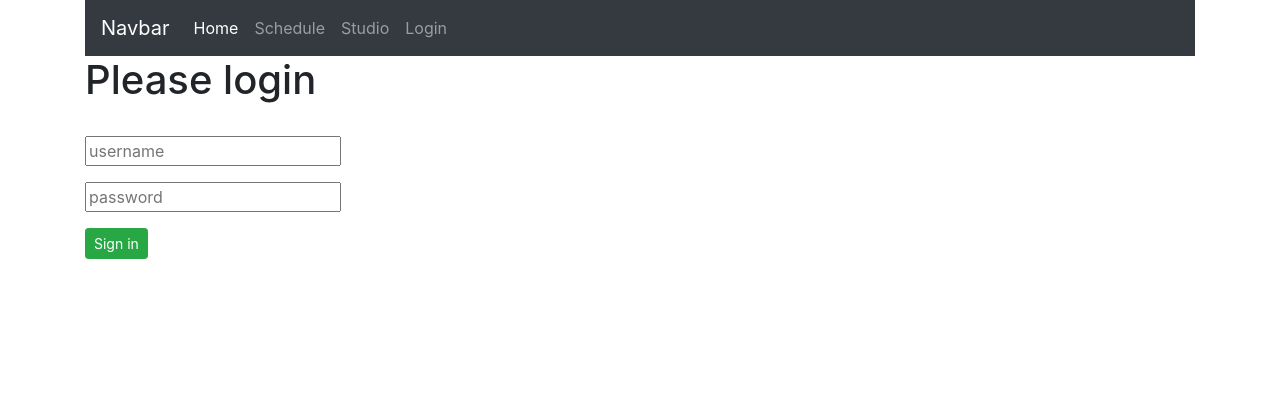
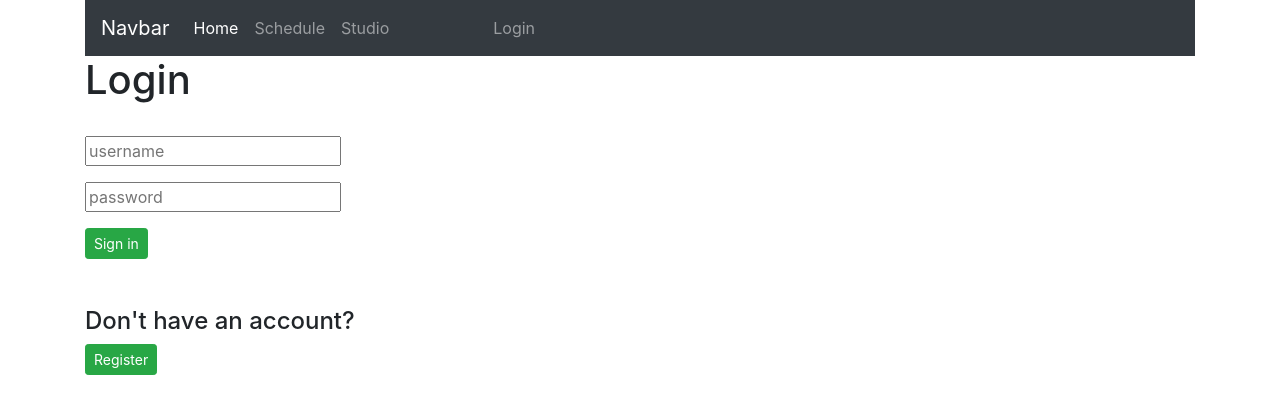
Before and after one commit to AndrewJager/box-office-studio, a Flask app: page /login in a window 1280 px wide. Shown: the top 414 px of the page. Run offline with Flask 2, Linux system fonts and the light colour scheme; some libraries are stand-ins or nearby versions.

Commit message:
Add basic user

```diff
--- a/project/movie/templates/movie.html
+++ b/project/movie/templates/movie.html
@@ -19,6 +19,7 @@
         <strong>Scale: </strong> {{ movie.scale }} <br>
     </div>
 
+    {% if user.studio == movie.studio %}
     <div class="col-6 text-center">
             <h3>Actions</h3>
         <form method="post">
@@ -36,6 +37,7 @@
             <input type="submit" name="submit_button" value="Cancel movie">
         </form>
     </div>
+    {% endif %}
 </div>
 
 {% endblock %}
--- a/project/movie/views.py
+++ b/project/movie/views.py
@@ -2,7 +2,7 @@ from flask import render_template, Blueprint, redirect, url_for, request
 from project.models import *
 from project import db
 from project.film import Film
-from flask_login import current_user, login_required
+from flask_login import current_user
 import datetime
 
 movie_blueprint = Blueprint(
@@ -11,13 +11,12 @@ movie_blueprint = Blueprint(
 )
 
 @movie_blueprint.route('/movie/<string:id>', methods=['GET', 'POST'])
-@login_required
 def movie(id):
     movie = Film(Movie.query.filter_by(title=id).first())
-    studio = Studio.query.filter_by(user=current_user.name).first()
     localSystem = BoxOffice.query.first()
     error=None
     if request.method == 'POST':
+        studio = Studio.query.filter_by(user=current_user.name).first()
         if request.form['submit_button'] == 'Change date':
             date = request.form['release_date']
             date = datetime.datetime.strptime(date, '%Y-%m-%d')
--- a/project/templates/base.html
+++ b/project/templates/base.html
@@ -12,7 +12,7 @@
     </head>
     <body>
         <div class="container">
-            <nav class="navbar navbar-expand-lg navbar-dark bg-dark">
+            <nav class="navbar navbar-expand-lg navbar-dark bg-dark justify-content-end">
                     <a class="navbar-brand" href="#">Navbar</a>
                     <button class="navbar-toggler" type="button" data-toggle="collapse" data-target="#navbarNavAltMarkup" aria-controls="navbarNavAltMarkup" aria-expanded="false" aria-label="Toggle navigation">
                         <span class="navbar-toggler-icon"></span>
@@ -21,16 +21,18 @@
                         <div class="navbar-nav">
                         <a class="nav-item nav-link active" href="/">Home <span class="sr-only">(current)</span></a>
                         <a class="nav-item nav-link" href="/schedule">Schedule</a>
-                        <a class="nav-item nav-link" href="/studio">Studio</a>
+                        <a class="nav-item nav-link pr-5" href="/studio">Studio</a>
+                        <ul class="navbar-nav">
                         {% if user.is_authenticated %}
-                            <a class="nav-item nav-link" href="/logout">Logout</a>
+                            <li class="nav-item pl-5"><a class="nav-item nav-link" href="/user">{{ user.name }}</a></li>
+                            <li class="nav-item"></li><a class="nav-item nav-link" href="/logout">Logout</a></ul>
                         {% else %}
-                            <a class="nav-item nav-link" href="/login">Login</a>
+                            <li class="nav-item pl-5"><a class="nav-item nav-link" href="/login">Login</a></li>
                         {% endif %}
                         {% if user.isAdmin %}
-                        <a class="nav-item nav-link" href="/admin">Admin</a>
+                            <li class="nav-item"><a class="nav-item nav-link" href="/admin">Admin</a></li>
                         {% endif %}
-
+                        </ul>
                         </div>
                     </div>
                 </nav>
--- a/project/users/templates/login.html
+++ b/project/users/templates/login.html
@@ -2,8 +2,10 @@
 
 {% block content %}
 
-<h1>Please login</h1>
+<h1>Login</h1>
 <br>
+<div class="row">
+  <div class="col">
     <form class="form-signin" role="form" method="post" action="">
       {{ form.csrf_token }}
       <p>
@@ -28,5 +30,11 @@
       </p>
       <button class="btn btn-sm btn-success" type="submit">Sign in</button>
     </form>
+    <br>
+    <br>
+    <h4>Don't have an account?</h4>
+    <a class="btn btn-sm btn-success" href="register">Register</a>
+  </div>
+</div>
 
 {% endblock %}
--- a/project/users/templates/register.html
+++ b/project/users/templates/register.html
@@ -2,7 +2,7 @@
 
 {% block content %}
 
-<h1>Please Register</h1>
+<h1>Register</h1>
 <br>
 <form class="form-signin" role="form" method="post" action="">
   {{ form.csrf_token }}
--- a/project/users/views.py
+++ b/project/users/views.py
@@ -53,3 +53,15 @@ def register():
         login_user(user)
         return redirect(url_for('home.home'))
     return render_template('register.html', user=current_user, form=form)
+
+@users_blueprint.route('/user')
+def user():
+    thisUser = current_user
+
+    return render_template('user.html', user=current_user, thisUser=thisUser)
+
+@users_blueprint.route('/user/<string:name>')
+def specificUser(name):
+    thisUser = User.query.filter_by(name=name)
+
+    return render_template('user.html', user=current_user, thisUser=thisUser)
```
Also changed, not shown: project/users/templates/user.html (added, +16 -0 lines). Lines whose indentation alone changed are shown as unchanged.
